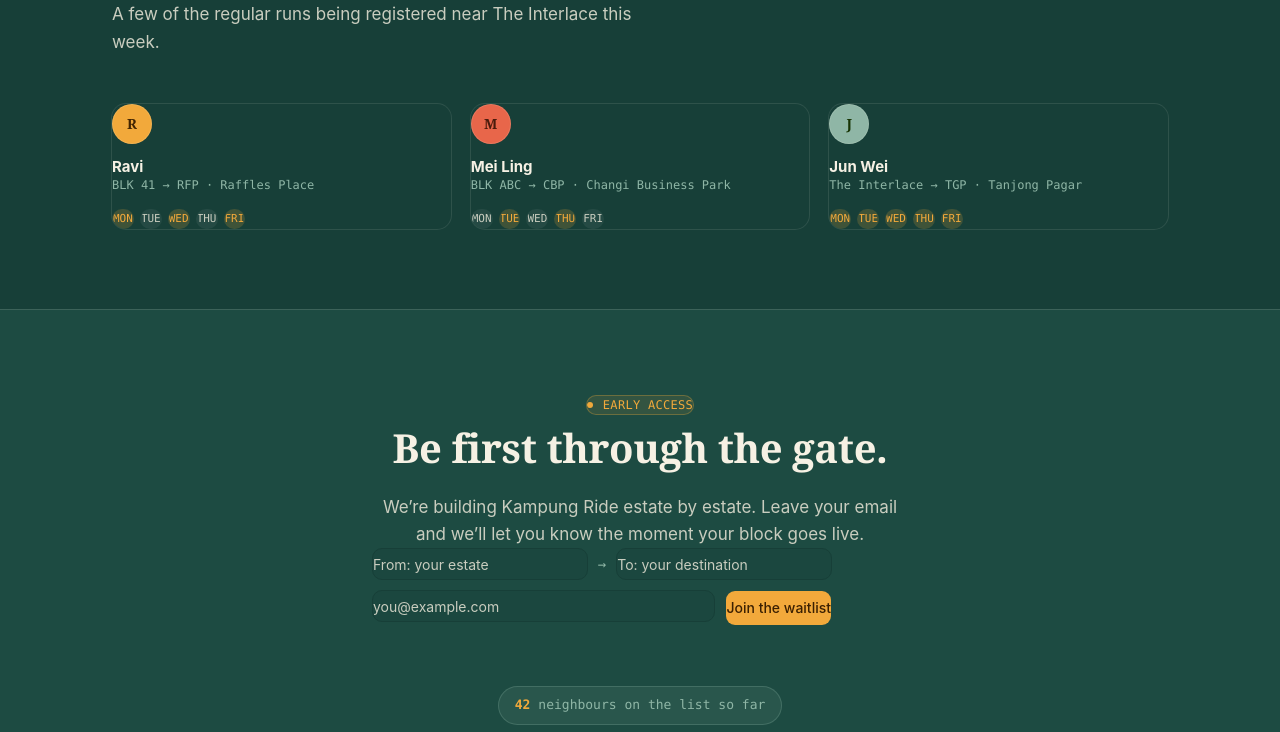
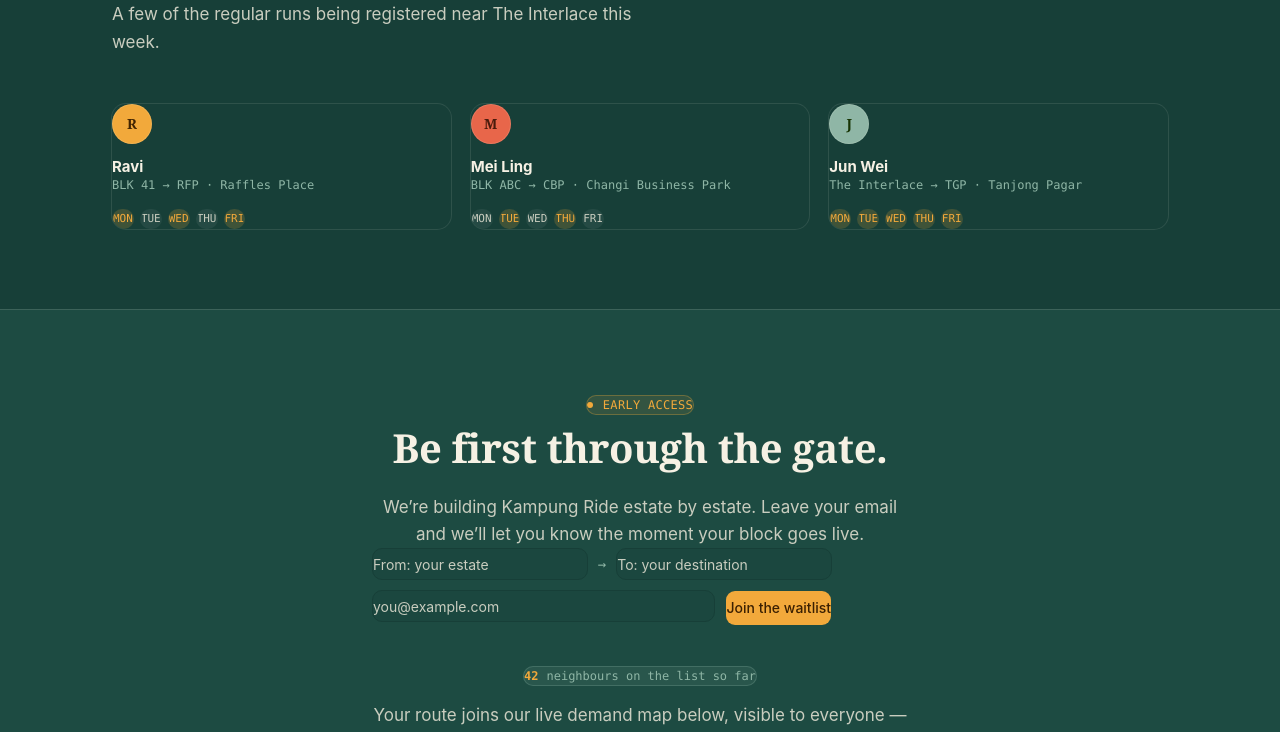
Before and after one commit to acusset/kampung-drive, a Next.js app: page / in a window 1280 px wide. Shown: the part 2000-2732 px from the top of the page. Built offline with nearby package versions, Linux system fonts and the light colour scheme.

Commit message:
refactor: migrate SignupSection count pill and trending to Badge/Card
Count pill becomes an outline Badge, and the trending-routes
block becomes a Card with a Badge per route's neighbour count,
replacing .count-pill/.trending* CSS classes.

```diff
--- a/src/components/SignupSection.tsx
+++ b/src/components/SignupSection.tsx
@@ -3,6 +3,8 @@
 import Eyebrow from "./Eyebrow";
 import SignupForm from "./SignupForm";
 import { useWaitlist } from "./WaitlistContext";
+import { Badge } from "@/components/ui/badge";
+import { Card, CardContent, CardHeader } from "@/components/ui/card";
 
 export default function SignupSection() {
   const { count, trending } = useWaitlist();
@@ -19,33 +21,40 @@
 
         <SignupForm submitLabel="Join the waitlist" center />
 
-        <div className="count-pill">
-          <span className="n">{count}</span> neighbours on the list so far
-        </div>
-        <p className="micro" style={{ marginTop: 14 }}>
+        <Badge
+          variant="outline"
+          className="mt-6 gap-2 border-[color:var(--sage)]/25 bg-[color:var(--sage)]/10 py-1.5 font-mono text-xs text-[color:var(--sage)]"
+        >
+          <span className="font-bold text-primary">{count}</span> neighbours on the list so far
+        </Badge>
+        <p className="micro mt-3.5">
           Your route joins our live demand map below, visible to everyone &mdash; your email itself stays
           private and isn&rsquo;t shown to anyone.
         </p>
 
-        <div className="trending">
-          <div className="trending-label">MOST REQUESTED ROUTES</div>
-          <ul className="trending-list">
+        <Card className="mt-9 text-left">
+          <CardHeader>
+            <div className="font-[family-name:var(--mono)] text-xs tracking-wide text-[color:var(--sage)]">
+              MOST REQUESTED ROUTES
+            </div>
+          </CardHeader>
+          <CardContent className="flex flex-col gap-2.5">
             {trending.length === 0 ? (
-              <li className="trending-empty">Be the first to register a route.</li>
+              <span className="text-[13px] text-muted-foreground">Be the first to register a route.</span>
             ) : (
               trending.map((route) => (
-                <li key={`${route.from}->${route.to}`}>
-                  <span className="trending-route">
+                <div key={`${route.from}->${route.to}`} className="flex items-center justify-between text-sm">
+                  <span className="font-[family-name:var(--mono)] text-foreground">
                     {route.from} &rarr; {route.to}
                   </span>
-                  <span className="trending-count">
+                  <Badge className="bg-primary/12 font-mono text-xs text-primary">
                     {route.count} {route.count === 1 ? "neighbour" : "neighbours"}
-                  </span>
-                </li>
+                  </Badge>
+                </div>
               ))
             )}
-          </ul>
-        </div>
+          </CardContent>
+        </Card>
       </div>
     </section>
   );
```
